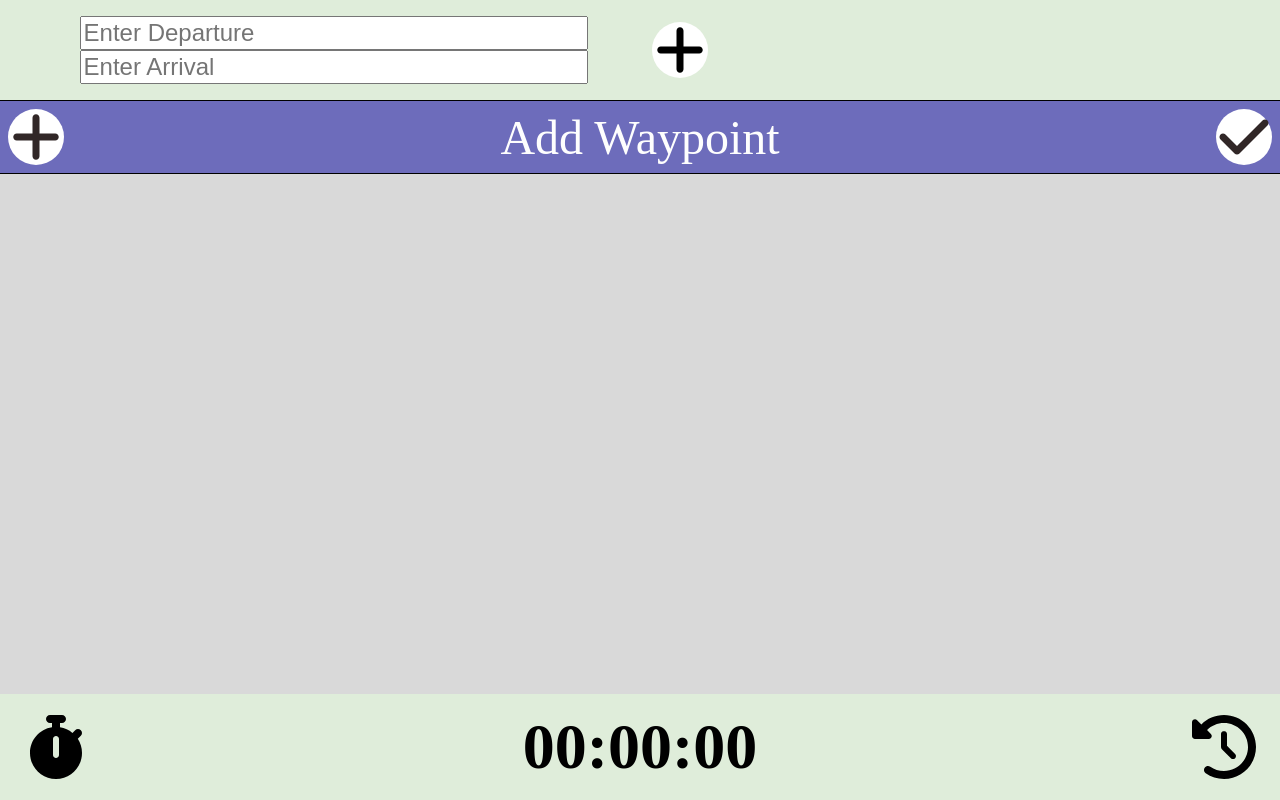
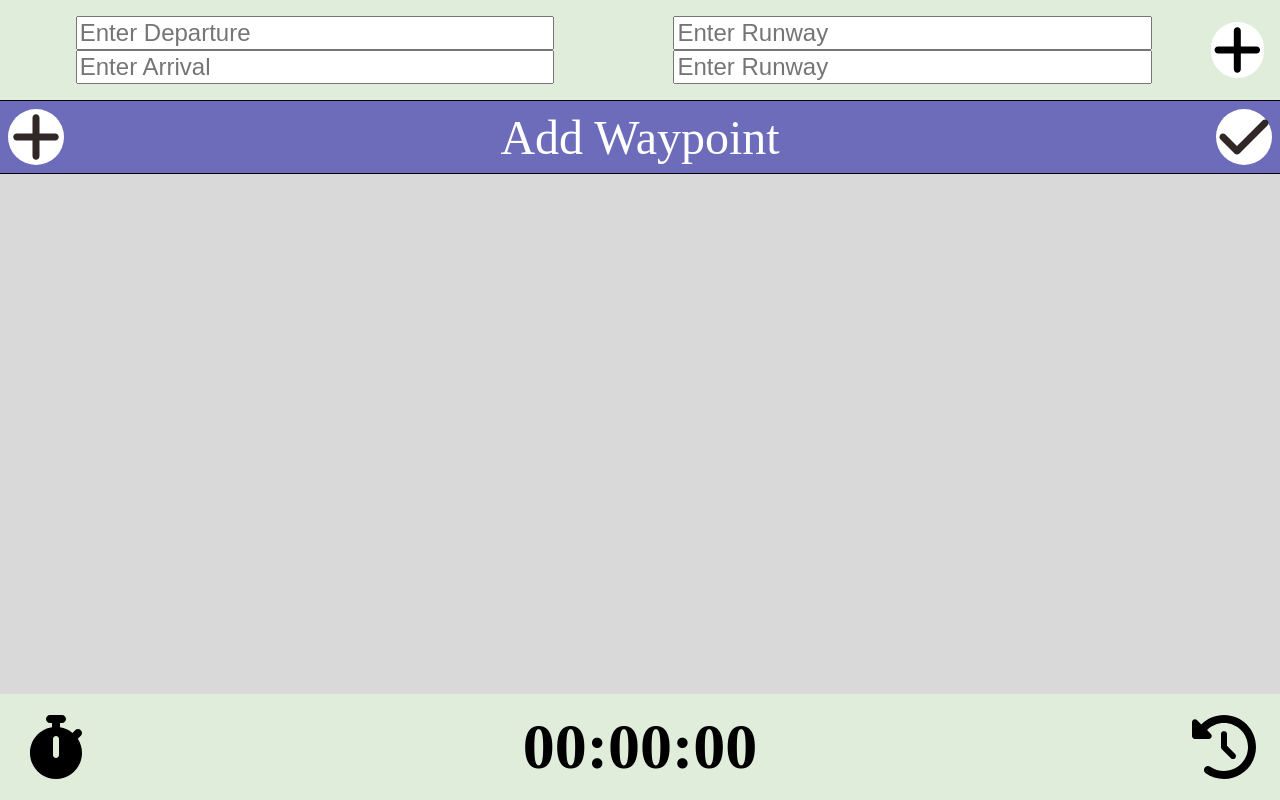
Before and after one commit to shaawwn/flight-planner, a React (Create React App) app: page / in a window 1280 px wide. Built offline with nearby package versions, Linux system fonts and the light colour scheme.

Commit message:
added runway detail inputs

```diff
--- a/src/App.js
+++ b/src/App.js
@@ -24,6 +24,8 @@ function App() {
   const [planFinalize, setPlanFinalize] = useState(false) // set true to complete plan and rmeove add waypoint option
   const [departure, setDeparture] = useState("DEP")
   const [arrival, setArrival] = useState('ARR')
+  const [depRunway, setDepRunway] = useState('')
+  const [arrRunway, setArrRunway] = useState('')
 
 
 
@@ -37,16 +39,26 @@ function App() {
 
   }
 
-  function addDepartureArrivalCodes(dep, arr) {
+  function addDepartureArrivalCodes(dep, arr, dep_r, arr_r) {
     // console.log("Adding...", dep, arr)
     setDeparture(dep)
     setArrival(arr)
+    setDepRunway(dep_r)
+    setArrRunway(arr_r)
     setPlanInput(true)
   }
 
   function addWaypoint(waypoint) {
     // console.log("Adding waypoint", waypoint)
     setWaypoints((prevWaypoints) => [...prevWaypoints, waypoint])
+  }
+
+  function deleteWaypoint() {
+    // remove waypoint from list keeping the order of the other elements (if any)
+  }
+
+  function updateWaypoint() {
+    // edit waypoint content
   }
 
   function displayWaypointCreation() {
@@ -72,7 +84,7 @@ function App() {
 
   return (
     <div className="App">
-      {planInput === false ? <DepartureArrivalInput addDepartureArrivalCodes={addDepartureArrivalCodes}/> : <RouteHeader departure={departure} arrival={arrival}/>}
+      {planInput === false ? <DepartureArrivalInput addDepartureArrivalCodes={addDepartureArrivalCodes}/> : <RouteHeader departure={departure} arrival={arrival} depRunway={depRunway} arrRunway={arrRunway}/>}
       {displayWaypointCreation()}
       <PlannerBody
         waypoints={waypoints}
--- a/src/components/DepartureArrivalInput.js
+++ b/src/components/DepartureArrivalInput.js
@@ -9,12 +9,19 @@ function DepartureArrivalInput({addDepartureArrivalCodes}) {
         let departure = document.getElementsByName('departure')[0]
         let arrival = document.getElementsByName('arrival')[0]
 
+        let depRunway = document.getElementsByName('departure-runway')[0]
+        let arrRunway = document.getElementsByName('arrival-runway')[0]
         if(!departure.value || !arrival.value) {
             alert("You must enter values for both fields")
             return false
         }
 
-        addDepartureArrivalCodes(departure.value.toUpperCase(), arrival.value.toUpperCase())
+        if(!depRunway.value || !arrRunway.value) {
+            alert("You must enter runway detais.")
+            return false
+        }
+
+        addDepartureArrivalCodes(departure.value.toUpperCase(), arrival.value.toUpperCase(), depRunway.value.toUpperCase(), arrRunway.value.toUpperCase())
     }
     return(
         <div className="header airport-add">
@@ -22,6 +29,10 @@ function DepartureArrivalInput({addDepartureArrivalCodes}) {
                 <input name="departure" maxLength="4" type="text" placeholder="Enter Departure" className="airport-add-input"></input>
                 <input name="arrival" maxLength="4" type="text" placeholder="Enter Arrival" className="airport-add-input"></input>
             </div>
+            <div className="airport-add-input-containr">
+                <input name="departure-runway" maxLength="3" type="text" placeholder="Enter Runway" className="airport-add-input"></input>
+                <input name="arrival-runway" maxLength="3" type="text" placeholder="Enter Runway" className="airport-add-input"></input>
+            </div>
             <FontAwesomeIcon icon={faPlus} className="btn" onClick={handleClick}/>
         </div>
     )
--- a/src/components/RouteHeader.js
+++ b/src/components/RouteHeader.js
@@ -1,11 +1,12 @@
 import {useState, useEffect} from 'react';
 
-function RouteHeader({departure, arrival}) {
+function RouteHeader({departure, arrival, depRunway, arrRunway}) {
 
 
     return(
         <div className="header">
             <h1>{departure} -{'>'} {arrival}</h1>
+            <h2>{depRunway} -{'>'} {arrRunway}</h2>
         </div>
     )
 }
```
